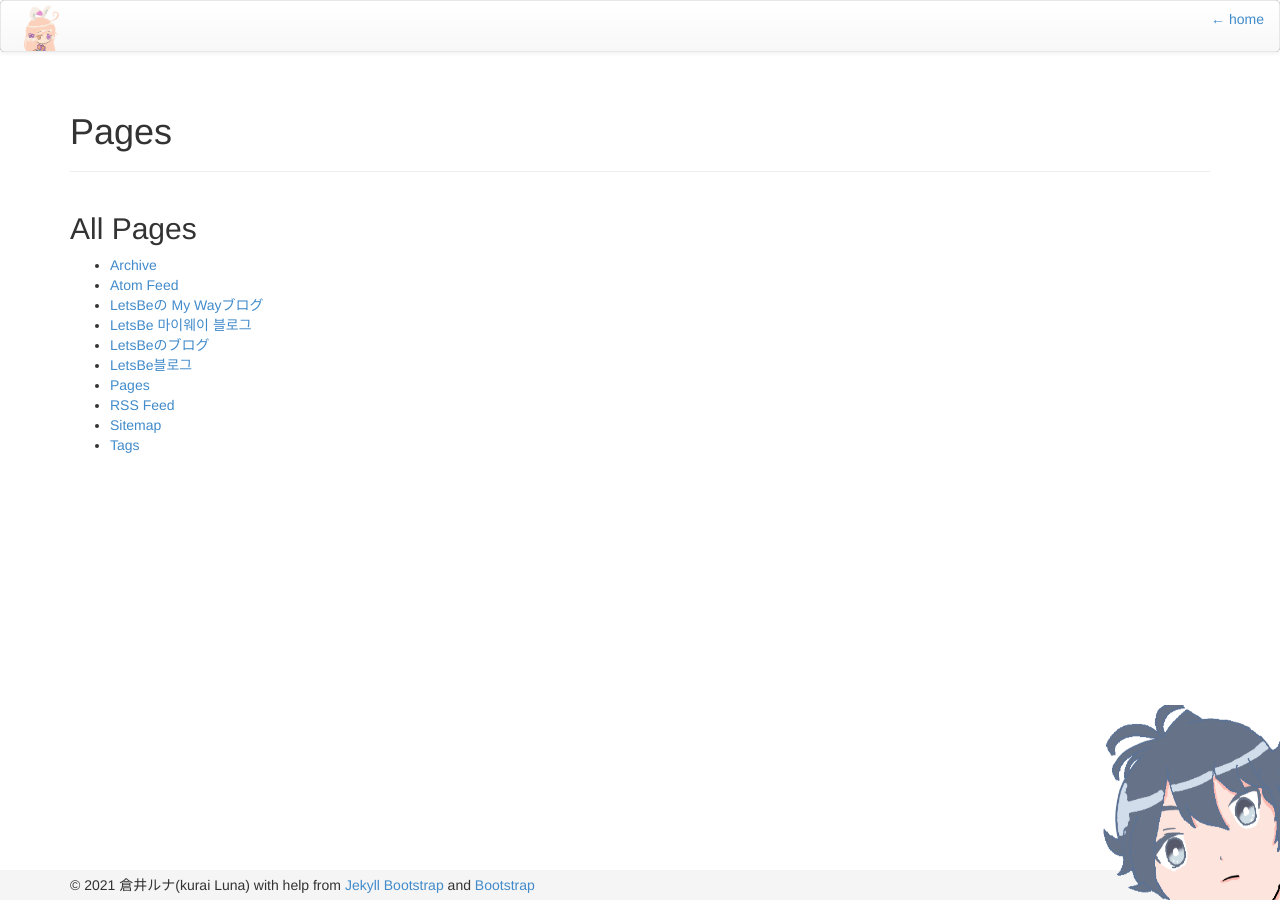
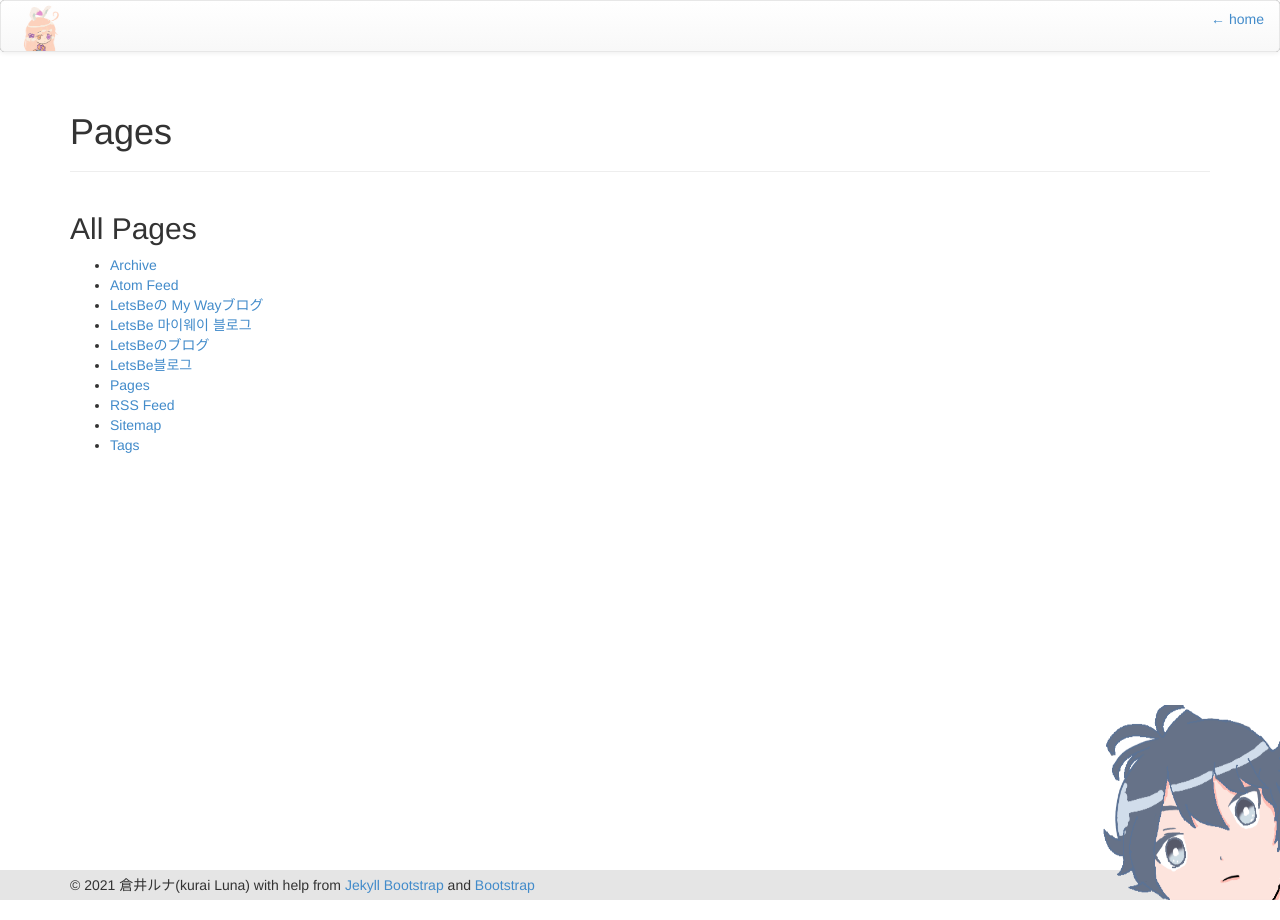
Before and after one commit to KuraiLuna/KuraiLuna4.github.io, a Jekyll site: the page built from pages.html, in a window 1280 px wide. Built offline with Jekyll 4.4.1, drawn with Linux system fonts in a browser that asks for light colours; nearby versions of some CDN libraries.

Commit message:
Update default.html

```diff
--- a/_includes/themes/bootstrap-3/default.html
+++ b/_includes/themes/bootstrap-3/default.html
@@ -131,7 +131,7 @@
 
     </div>
 
-    <div id="footer">
+    <div id="footer"  style="background-color:#e5e5e5; " >
       <div class="container">
         <p>&copy; {{ site.time | date: '%Y' }} {{ site.author.name }}
           with help from <a href="http://jekyllbootstrap.com" target="_blank" title="The Definitive Jekyll Blogging Framework">Jekyll Bootstrap</a>
```
